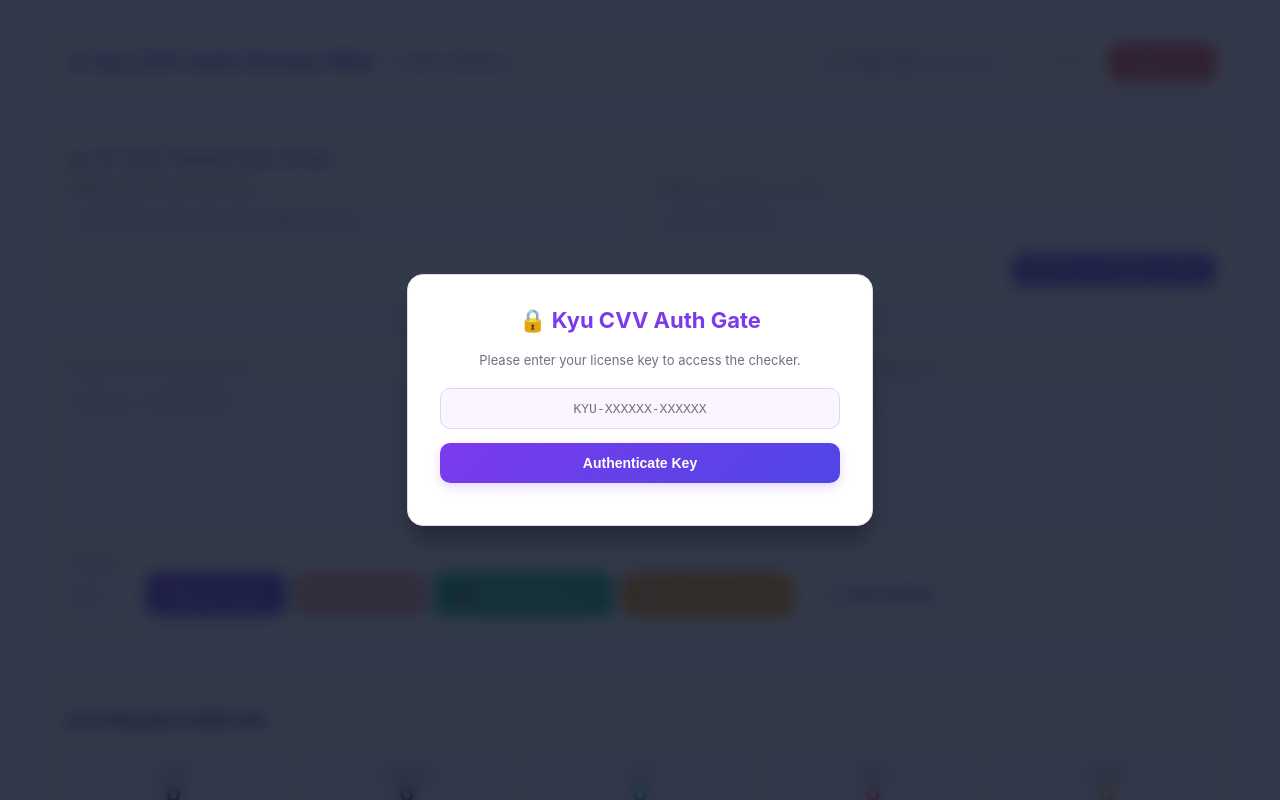
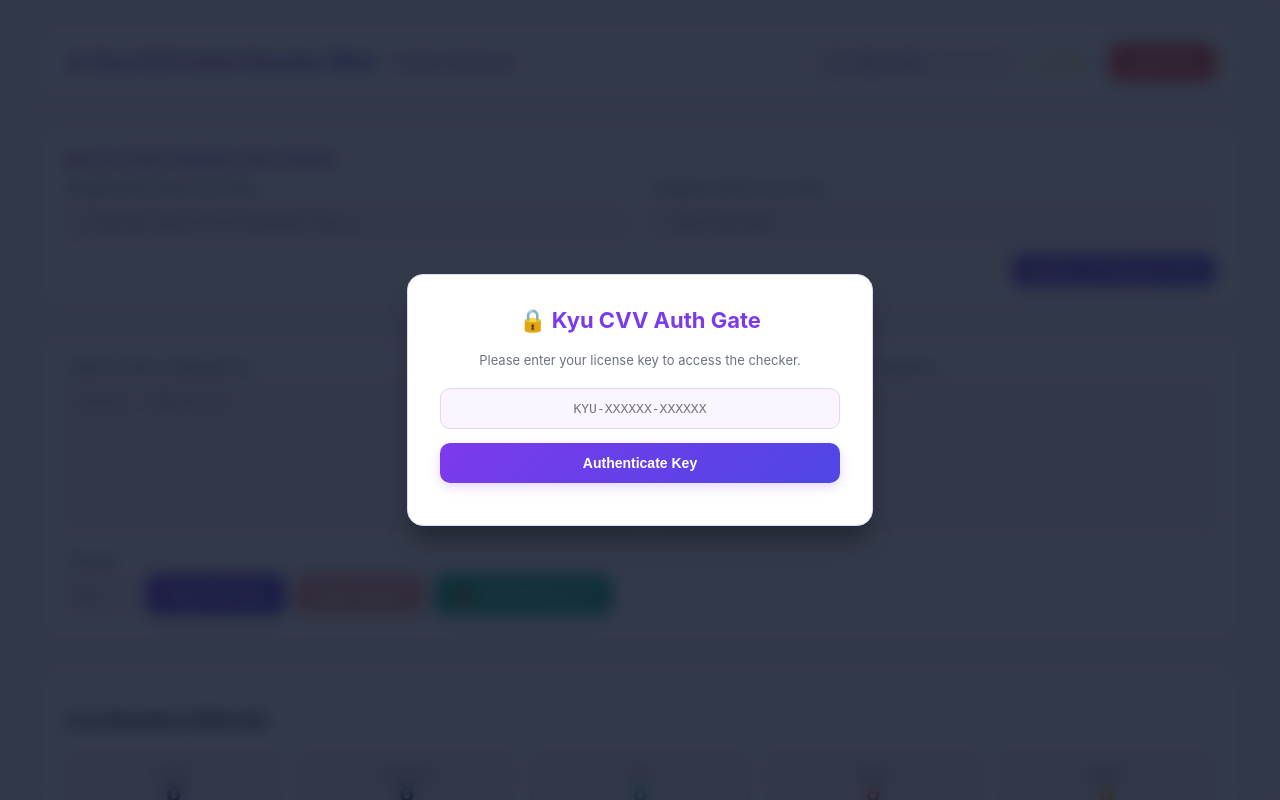
Before and after one commit to piemai/kyu-auth-api, a Flask app: page /checker in a window 1280 px wide. Run offline with Flask 3, Linux system fonts and the light colour scheme.

Commit message:
Update checker.html

```diff
--- a/templates/checker.html
+++ b/templates/checker.html
@@ -119,7 +119,6 @@
 
         .btn-danger { background: var(--danger-color); box-shadow: 0 4px 12px rgba(239, 68, 68, 0.2); }
         .btn-success { background: var(--success-color); box-shadow: 0 4px 12px rgba(16, 185, 129, 0.2); }
-        .btn-warning { background: var(--warning-color); color: white; box-shadow: 0 4px 12px rgba(245, 158, 11, 0.2); }
         .btn-secondary { background: transparent; color: var(--text-color); border: 1px solid var(--border-color); box-shadow: none; }
         .btn-secondary:hover { background-color: var(--code-bg); }
 
@@ -209,12 +208,10 @@
                     <label for="threadsInput">Threads</label>
                     <input type="number" id="threadsInput" min="1" max="50" value="15">
                 </div>
-                <div style="display: flex; gap: 10px; margin-top: 18px; flex-wrap: wrap;">
+                <div style="display: flex; gap: 10px; margin-top: 18px;">
                     <button id="startBtn" onclick="startChecking()">Start Checking</button>
                     <button id="stopBtn" class="btn-danger" onclick="stopChecking()" disabled>Stop Checker</button>
                     <button class="btn-success" onclick="exportLiveCards()">📥 Download live.txt</button>
-                    <button class="btn-warning" onclick="copyAllLiveCards()">📋 Copy Live Cards</button>
-                    <button class="btn-secondary" onclick="clearResults()">🗑️ Clear Results</button>
                 </div>
             </div>
         </div>
@@ -264,15 +261,6 @@
         let isLifetime = false;
         let heartbeatTimer = null;
         let secondTicker = null;
-        let liveCardsList = [];
-
-        // HISTORY BACK-BUTTON GUARD
-        history.pushState(null, null, window.location.href);
-        window.addEventListener('popstate', function (event) {
-            if (sessionStorage.getItem('kyu_verified_key') !== null) {
-                history.pushState(null, null, window.location.href);
-            }
-        });
 
         function getDeviceId() {
             return navigator.userAgent + navigator.language + screen.width;
@@ -481,29 +469,6 @@
             return `<span class="bin-tag">${fallbackScheme}</span><br><small>Unknown Bank, 🌐 Unknown</small>`;
         }
 
-        function copyAllLiveCards() {
-            if (liveCardsList.length === 0) {
-                alert('No live cards to copy yet!');
-                return;
-            }
-            navigator.clipboard.writeText(liveCardsList.join('\n')).then(() => {
-                alert(`Copied ${liveCardsList.length} live card(s) to clipboard!`);
-            }).catch(() => {
-                alert('Failed to copy to clipboard.');
-            });
-        }
-
-        function clearResults() {
-            liveCardsList = [];
-            document.getElementById('statTotal').innerText = '0';
-            document.getElementById('statChecked').innerText = '0';
-            document.getElementById('statLive').innerText = '0';
-            document.getElementById('statDead').innerText = '0';
-            document.getElementById('statError').innerText = '0';
-            document.getElementById('proxyStatusBanner').innerText = '';
-            document.getElementById('resultsTable').innerHTML = '<tr><td colspan="4" style="text-align: center; color: var(--text-muted);">No cards checked yet.</td></tr>';
-        }
-
         function startChecking() {
             if (pollTimer) {
                 clearInterval(pollTimer);
@@ -517,7 +482,6 @@
 
             if (!cards) { alert('Please enter at least one card!'); return; }
 
-            liveCardsList = [];
             document.getElementById('statTotal').innerText = cards.split('\n').filter(Boolean).length;
             document.getElementById('statChecked').innerText = '0';
             document.getElementById('statLive').innerText = '0';
@@ -589,12 +553,8 @@
             if (tbody.querySelector('td[colspan]')) { tbody.innerHTML = ''; }
 
             let badgeClass = 'badge-error';
-            if (data.code === 0) {
-                badgeClass = 'badge-live';
-                liveCardsList.push(`${data.card} | ${data.detail}`);
-            } else if (data.code === 1) {
-                badgeClass = 'badge-dead';
-            }
+            if (data.code === 0) badgeClass = 'badge-live';
+            else if (data.code === 1) badgeClass = 'badge-dead';
 
             const binHtml = formatBinCell(data.card, data.bin_info);
 
```
